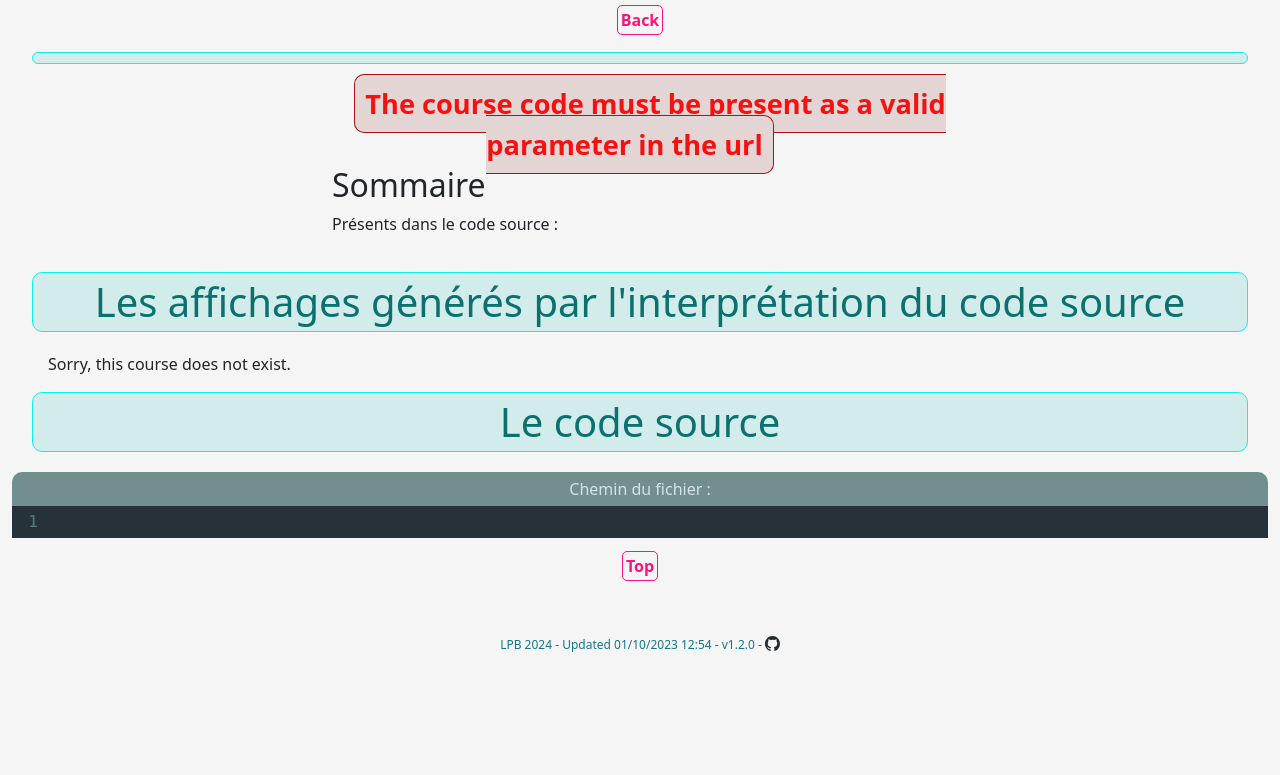
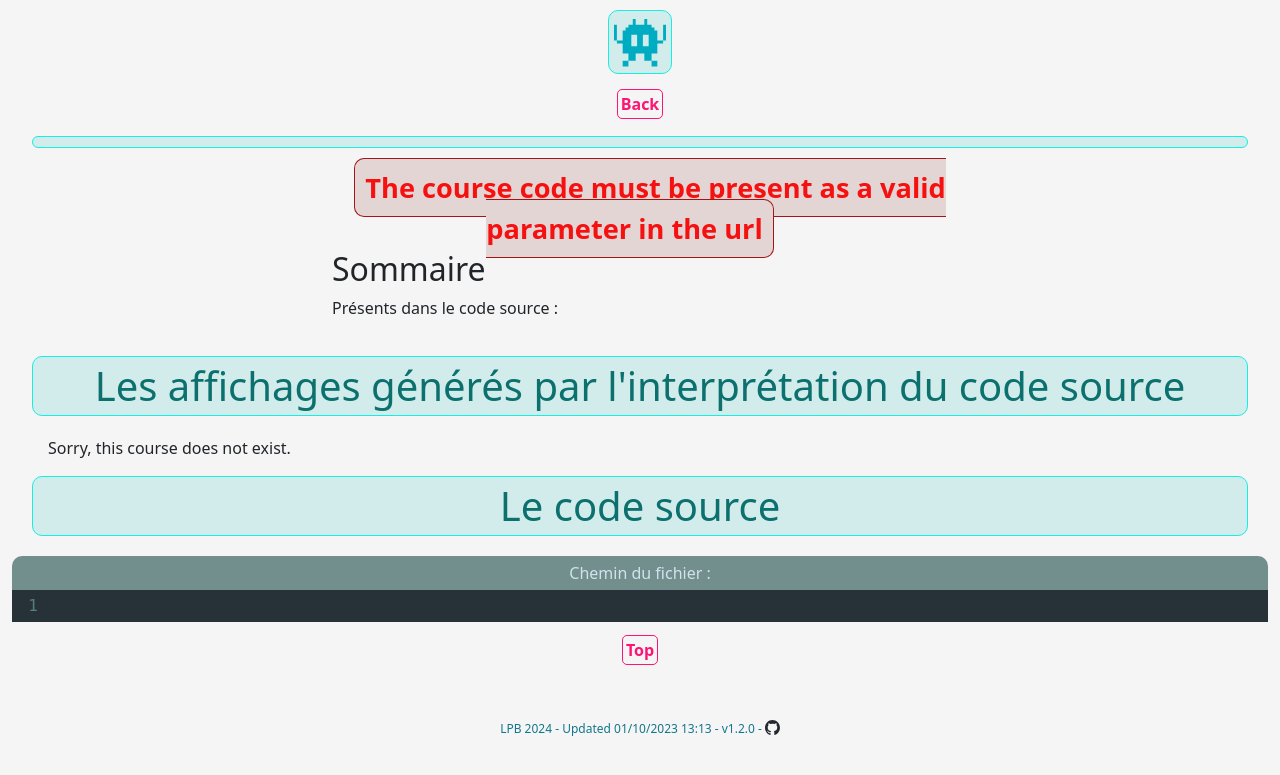
Before and after one commit to aKelleter/LPB2024, a PHP site: page /courses/php/course.php in a window 1280 px wide. Shown: the top 775 px of the page. Run offline with PHP 8.4, Linux system fonts and the light colour scheme; some libraries are stand-ins or nearby versions.

Commit message:
Add a logo to the top of the course page for fun

```diff
--- a/assets/css/styles.css
+++ b/assets/css/styles.css
@@ -92,6 +92,17 @@ a.menu:hover{
     padding: 5px;
 }
 
+.lpb-brand{
+    width: 64px;
+    margin-bottom: 10px;
+    border: 1px solid rgb(20, 239, 228);
+    background-color: rgb(209, 236, 235);
+    border-radius: 10px;
+    padding: 5px;
+    margin: 10px 0;
+
+}
+
 .lpb-h1-script{
     text-align: center;
     color: rgb(12, 113, 110);
--- a/conf.php
+++ b/conf.php
@@ -1,6 +1,6 @@
 <?php
 
-    const APP_UPDATE = '01/10/2023 12:54';
+    const APP_UPDATE = '01/10/2023 13:13';
     const APP_VERSION = 'v1.2.0';
     const APP_YEAR = '2024';
 
--- a/courses/php/course.php
+++ b/courses/php/course.php
@@ -60,6 +60,7 @@
 </head>
 <body>
 <div class="container-fluid">
+    <div class="text-center"><img src="../../assets/img/logo.svg" alt="logo" class="lpb-brand"></div>
     <nav class="mt-2 text-center mb-3">
         <a href="index.php" class="menu">Back</a>
     </nav>
```
